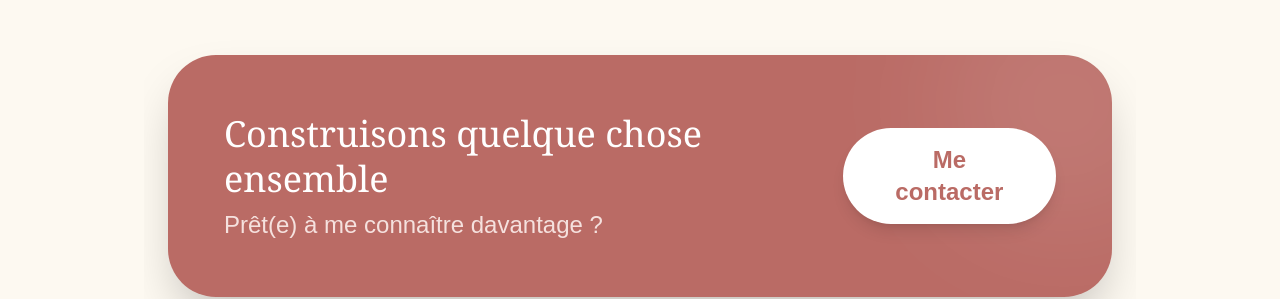
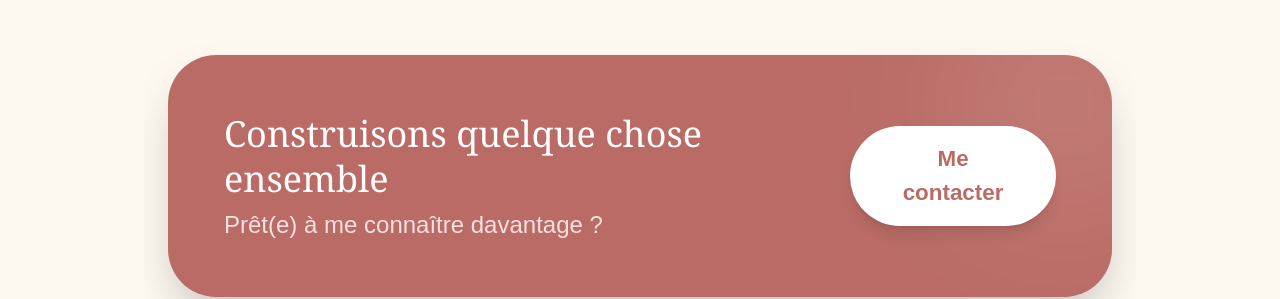
Before and after one commit to ykanael/portfolio, a Next.js app: page / in a window 1280 px wide. Shown: the part 4380-4679 px from the top of the page. Built offline with nearby package versions, Linux system fonts and the light colour scheme.

Commit message:
Update page.tsx

```diff
--- a/app/page.tsx
+++ b/app/page.tsx
@@ -378,7 +378,7 @@ export default function Home() {
 
           <Link
             href="/contact"
-            className="w-full md:w-auto bg-white text-[#BA6B65] px-10 py-4 rounded-full font-bold text-base md:xl:text-2xl hover:bg-[#F5E1DE] transition text-center shadow-lg hover:-translate-y-1 z-10"
+            className="w-full md:w-auto bg-white text-[#BA6B65] px-10 py-4 rounded-full font-bold text-base md:xl:text-[1.4rem] hover:bg-[#F5E1DE] transition text-center shadow-lg hover:-translate-y-1 z-10"
           >
             Me contacter
           </Link>
```
